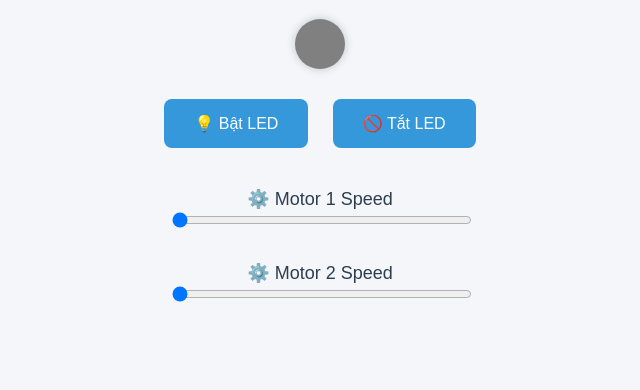
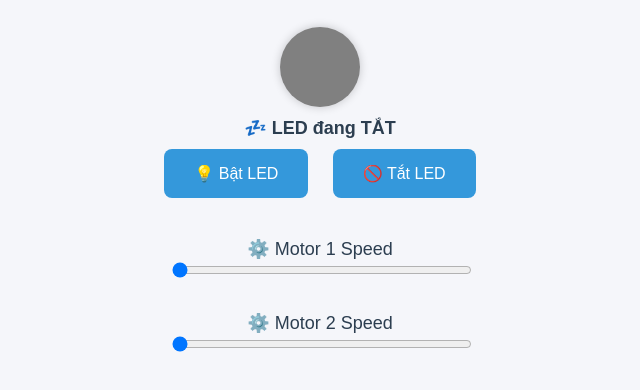
Before and after one commit to nntv29/test, a plain HTML site: page iot.html in a window 1280 px wide. Shown: the part 110-500 px from the top of the page, without its empty margins (320-960 px from the left). Drawn offline with Linux system fonts and the light colour scheme.

Commit message:
Update iot.html

```diff
--- a/iot.html
+++ b/iot.html
@@ -44,19 +44,26 @@
       font-weight: bold;
       color: green;
     }
+
     /* 🔆 LED indicator */
     #led-indicator {
-      width: 50px;
-      height: 50px;
-      margin: 20px auto;
+      width: 80px;
+      height: 80px;
+      margin: 30px auto 10px;
       border-radius: 50%;
       background-color: gray;
       box-shadow: 0 0 10px rgba(0,0,0,0.2);
-      transition: background-color 0.3s, box-shadow 0.3s;
+      transition: all 0.4s ease;
     }
     #led-indicator.on {
       background-color: yellow;
-      box-shadow: 0 0 30px 10px yellow;
+      box-shadow: 0 0 30px 15px yellow;
+    }
+
+    #led-status-text {
+      font-size: 18px;
+      font-weight: bold;
+      color: #2c3e50;
     }
   </style>
 </head>
@@ -66,6 +73,7 @@
 
   <!-- Biểu tượng LED hiển thị trạng thái -->
   <div id="led-indicator"></div>
+  <div id="led-status-text">💤 LED đang TẮT</div>
 
   <div>
     <button onclick="toggleLED(true)">💡 Bật LED</button>
@@ -87,9 +95,10 @@
   <div id="status"></div>
 
   <script>
-    // ⚠️ Thay bằng địa chỉ Node-RED qua ngrok của bạn
+    // ⚠️ Thay bằng địa chỉ Node-RED (qua ngrok)
     const NODE_RED_URL = "https://sliceable-overboastfully-josie.ngrok-free.dev/mqtt";
     const ledIndicator = document.getElementById("led-indicator");
+    const ledStatusText = document.getElementById("led-status-text");
 
     // ⚡ Hàm bật/tắt LED
     async function toggleLED(state) {
@@ -120,16 +129,20 @@
       showStatus(`Đã gửi ${topic}: ${value}`);
     }
 
-    // 💡 Cập nhật biểu tượng LED
+    // 💡 Cập nhật biểu tượng LED và dòng chữ trạng thái
     function updateLED(state) {
       if (state) {
         ledIndicator.classList.add("on");
+        ledStatusText.textContent = "🟢 LED đang BẬT";
+        ledStatusText.style.color = "green";
       } else {
         ledIndicator.classList.remove("on");
+        ledStatusText.textContent = "🔴 LED đang TẮT";
+        ledStatusText.style.color = "red";
       }
     }
 
-    // 🟢 Hiển thị trạng thái gửi lệnh
+    // 🟢 Hiển thị thông báo gửi lệnh
     function showStatus(msg) {
       const s = document.getElementById("status");
       s.textContent = msg;
```
